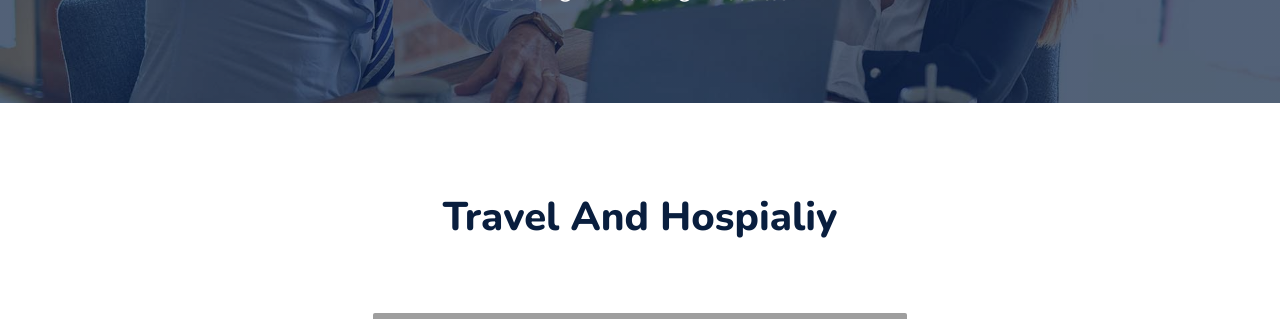
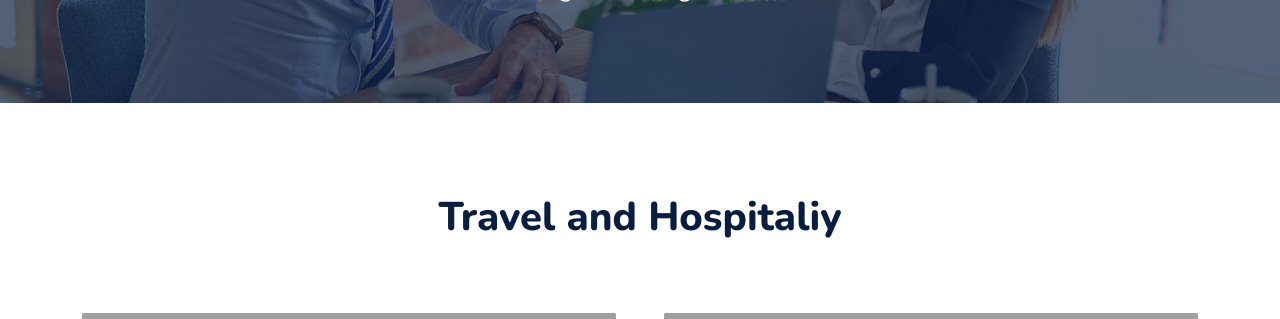
Before and after one commit to sgc1996/AI-TECH, a PHP site: page /social_media.php in a window 1280 px wide. Shown: the part 330-649 px from the top of the page. Run offline with PHP 8.4, Linux system fonts and the light colour scheme; some libraries are stand-ins or nearby versions; grey boxes are pictures that could not be loaded.

Commit message:
image changes

```diff
--- a/social_media.php
+++ b/social_media.php
@@ -166,18 +166,21 @@
     </div>
     <!-- Full Screen Search End -->
 
-    <!-- Blog Start Travel -->
-<section id="NT">
+
+   <!-- Blog Start Cooperation -->
+ <section id="NT">
     <div class="container-fluid wow fadeInUp" data-wow-delay="0.1s">
         <div class="container">
             <div class="row g-5 justify-content-center"> <!-- Added justify-content-center to center align the content -->
-                <h1 class="mb-4 text-center">Travel And Hospialiy</h1> <!-- Added text-center to center align the heading -->
+                <h1 class="mb-4 text-center">Travel and Hospitaliy</h1> <!-- Added text-center to center align the heading -->
+
+
                 <div class="col-lg-6">
                     <!-- Blog Detail Start -->
                     <div class="text-center"> <!-- Added text-center to center align the content -->
                         <a href="https://chancesports.lk/" target="_blank"><img class="img-fluid w-100 rounded mb-5" src="img/Website/the-chance-sports.png" alt=""></a>
-                        <p class="text-center">Gamunu Tours</p> <!-- Added text-center to center align the paragraph -->
-                        <a href="https://chancesports.lk/" target="_blank">Visit Facebook->/a> <!-- The link is centered along with its parent content -->
+                        <p class="text-center">Newro Tours</p> <!-- Added text-center to center align the paragraph -->
+                        <a href="https://chancesports.lk/" target="_blank">Visit Facebook-></a> <!-- The link is centered along with its parent content -->
                     </div>
                     <!-- Blog Detail End -->
                 </div>
@@ -185,9 +188,9 @@
                 <div class="col-lg-6">
                     <!-- Blog Detail Start -->
                     <div class="text-center"> <!-- Added text-center to center align the content -->
-                        <a href="https://www.travelarcades.com/" target="_blank"><img class="img-fluid w-100 rounded mb-5" src="img/Website/travel-arcades.png" alt=""></a>
-                        <p class="text-center">GT Travel</p> <!-- Added text-center to center align the paragraph -->
-                        <a href="https://www.travelarcades.com/" target="_blank">Visit Facebook->/a> <!-- The link is centered along with its parent content -->
+                        <a href="https://chancesports.lk/" target="_blank"><img class="img-fluid w-100 rounded mb-5" src="img/Website/the-chance-sports.png" alt=""></a>
+                        <p class="text-center">Gamunu Travels</p> <!-- Added text-center to center align the paragraph -->
+                        <a href="https://chancesports.lk/" target="_blank">Visit Facebook-></a> <!-- The link is centered along with its parent content -->
                     </div>
                     <!-- Blog Detail End -->
                 </div>
@@ -195,9 +198,9 @@
                 <div class="col-lg-6">
                     <!-- Blog Detail Start -->
                     <div class="text-center"> <!-- Added text-center to center align the content -->
-                        <a href="https://www.newrogroup.com/" target="_blank"><img class="img-fluid w-100 rounded mb-5" src="img/Newro_Tour.png" alt=""></a>
-                        <p class="text-center">Newro Tours</p> <!-- Added text-center to center align the paragraph -->
-                        <a href="https://www.newrogroup.com/" target="_blank">Visit Facebook->/a> <!-- The link is centered along with its parent content -->
+                        <a href="https://chancesports.lk/" target="_blank"><img class="img-fluid w-100 rounded mb-5" src="img/Website/the-chance-sports.png" alt=""></a>
+                        <p class="text-center">GT Travels</p> <!-- Added text-center to center align the paragraph -->
+                        <a href="https://chancesports.lk/" target="_blank">Visit Facebook-></a> <!-- The link is centered along with its parent content -->
                     </div>
                     <!-- Blog Detail End -->
                 </div>
@@ -205,19 +208,20 @@
                 <div class="col-lg-6">
                     <!-- Blog Detail Start -->
                     <div class="text-center"> <!-- Added text-center to center align the content -->
-                        <a href="https://www.letsfly.lk/" target="_blank"><img class="img-fluid w-100 rounded mb-5" src="img/Website/lets-fly.png" alt=""></a>
+                        <a href="https://chancesports.lk/" target="_blank"><img class="img-fluid w-100 rounded mb-5" src="img/Website/the-chance-sports.png" alt=""></a>
                         <p class="text-center">Let's Fly</p> <!-- Added text-center to center align the paragraph -->
-                        <a href="https://www.letsfly.lk/" target="_blank">Visit Facebook->/a> <!-- The link is centered along with its parent content -->
+                        <a href="https://chancesports.lk/" target="_blank">Visit Facebook-></a> <!-- The link is centered along with its parent content -->
                     </div>
                     <!-- Blog Detail End -->
                 </div>
+
             </div>
         </div>
     </div>
 </section>
 <!-- Blog End -->
 
- <!-- Blog Start Cooperation -->
+   <!-- Blog Start Cooperation -->
  <section id="NT">
     <div class="container-fluid wow fadeInUp" data-wow-delay="0.1s">
         <div class="container">
@@ -230,7 +234,7 @@
                     <div class="text-center"> <!-- Added text-center to center align the content -->
                         <a href="https://chancesports.lk/" target="_blank"><img class="img-fluid w-100 rounded mb-5" src="img/Website/the-chance-sports.png" alt=""></a>
                         <p class="text-center">Sanchraka Udawa 2024</p> <!-- Added text-center to center align the paragraph -->
-                        <a href="https://chancesports.lk/" target="_blank">Visit Facebook->/a> <!-- The link is centered along with its parent content -->
+                        <a href="https://chancesports.lk/" target="_blank">Visit Facebook-></a> <!-- The link is centered along with its parent content -->
                     </div>
                     <!-- Blog Detail End -->
                 </div>
@@ -240,52 +244,10 @@
                     <div class="text-center"> <!-- Added text-center to center align the content -->
                         <a href="https://chancesports.lk/" target="_blank"><img class="img-fluid w-100 rounded mb-5" src="img/Website/the-chance-sports.png" alt=""></a>
                         <p class="text-center">FHAM 2024</p> <!-- Added text-center to center align the paragraph -->
-                        <a href="https://chancesports.lk/" target="_blank">Visit Facebook->/a> <!-- The link is centered along with its parent content -->
+                        <a href="https://chancesports.lk/" target="_blank">Visit Facebook-></a> <!-- The link is centered along with its parent content -->
                     </div>
                     <!-- Blog Detail End -->
                 </div>
-
-                <div class="col-lg-6">
-                    <!-- Blog Detail Start -->
-                    <div class="text-center"> <!-- Added text-center to center align the content -->
-                        <a href="https://itechs.lk/" target="_blank"><img class="img-fluid w-100 rounded mb-5" src="img/Itechs.png" alt=""></a>
-                        <p class="text-center">Cafe 2024</p> <!-- Added text-center to center align the paragraph -->
-                        <a href="https://itechs.lk/" target="_blank">Visit Facebook->/a> <!-- The link is centered along with its parent content -->
-                    </div>
-                    <!-- Blog Detail End -->
-                </div>
-
-                <div class="col-lg-6">
-                    <!-- Blog Detail Start -->
-                    <div class="text-center"> <!-- Added text-center to center align the content -->
-                        <a href="https://www.cleaninfusion.com/" target="_blank"><img class="img-fluid w-100 rounded mb-5" src="img/Clean Inf.png" alt=""></a>
-                        <p class="text-center">Hotel Show Colombo 2024</p> <!-- Added text-center to center align the paragraph -->
-                        <a href="https://www.cleaninfusion.com/" target="_blank">Visit Facebook->/a> <!-- The link is centered along with its parent content -->
-                    </div>
-                    <!-- Blog Detail End -->
-                </div>
-            </div>
-        </div>
-    </div>
-</section>
-<!-- Blog End -->
-
-<!-- Blog Start -->
-<section id="NT" style="padding-top:100px;">
-    <div class="container-fluid wow fadeInUp" data-wow-delay="0.1s">
-        <div class="container">
-            <div class="row g-5 justify-content-center"> <!-- Added justify-content-center to center align the content -->
-                <h1 class="mb-4 text-center">Automobile</h1> <!-- Added text-center to center align the heading -->
-                <div class="col-lg-6">
-                    <!-- Blog Detail Start -->
-                    <div class="text-center"> <!-- Added text-center to center align the content -->
-                        <a href="https://opromacosmetics.com/" target="_blank"><img class="img-fluid w-100 rounded mb-5" src="img/Website/oproma.png" alt=""></a>
-                        <p class="text-center">Oushani International</p> <!-- Added text-center to center align the paragraph -->
-                        <a href="https://opromacosmetics.com/" target="_blank">Visit Facebook->/a> <!-- The link is centered along with its parent content -->
-                    </div>
-                    <!-- Blog Detail End -->
-                </div>
-
 
             </div>
         </div>
@@ -293,22 +255,23 @@
 </section>
 <!-- Blog End -->
 
-<!-- Blog Start -->
-<section id="NT" style="padding-top:100px;">
+<!-- Blog Start Cooperation -->
+<section id="NT">
     <div class="container-fluid wow fadeInUp" data-wow-delay="0.1s">
         <div class="container">
             <div class="row g-5 justify-content-center"> <!-- Added justify-content-center to center align the content -->
-                <h1 class="mb-4 text-center">Salons</h1> <!-- Added text-center to center align the heading -->
+                <h1 class="mb-4 text-center">Automobile</h1> <!-- Added text-center to center align the heading -->
+
+
                 <div class="col-lg-6">
                     <!-- Blog Detail Start -->
                     <div class="text-center"> <!-- Added text-center to center align the content -->
-                        <a href="#" target="_blank"><img class="img-fluid w-100 rounded mb-5" src="img/Forest_Rock_Garden.png" alt=""></a>
-                        <p class="text-center">Sharon's Salon</p> <!-- Added text-center to center align the paragraph -->
-                        <a href="#" target="_blank">Visit Facebook->/a> <!-- The link is centered along with its parent content -->
+                        <a href="https://chancesports.lk/" target="_blank"><img class="img-fluid w-100 rounded mb-5" src="img/Website/the-chance-sports.png" alt=""></a>
+                        <p class="text-center">Oushani Internaional</p> <!-- Added text-center to center align the paragraph -->
+                        <a href="https://chancesports.lk/" target="_blank">Visit Facebook-></a> <!-- The link is centered along with its parent content -->
                     </div>
                     <!-- Blog Detail End -->
                 </div>
-
 
             </div>
         </div>
@@ -316,7 +279,29 @@
 </section>
 <!-- Blog End -->
 
+<!-- Blog Start Cooperation -->
+<section id="NT">
+    <div class="container-fluid wow fadeInUp" data-wow-delay="0.1s">
+        <div class="container">
+            <div class="row g-5 justify-content-center"> <!-- Added justify-content-center to center align the content -->
+                <h1 class="mb-4 text-center">Salon</h1> <!-- Added text-center to center align the heading -->
 
+
+                <div class="col-lg-6">
+                    <!-- Blog Detail Start -->
+                    <div class="text-center"> <!-- Added text-center to center align the content -->
+                        <a href="https://chancesports.lk/" target="_blank"><img class="img-fluid w-100 rounded mb-5" src="img/Website/the-chance-sports.png" alt=""></a>
+                        <p class="text-center">Sharon's Salon</p> <!-- Added text-center to center align the paragraph -->
+                        <a href="https://chancesports.lk/" target="_blank">Visit Facebook-></a> <!-- The link is centered along with its parent content -->
+                    </div>
+                    <!-- Blog Detail End -->
+                </div>
+
+            </div>
+        </div>
+    </div>
+</section>
+<!-- Blog End -->
 
 
     <!-- Footer Start -->
```
Also changed, not shown: webdesign.php (+30 -7 lines).
